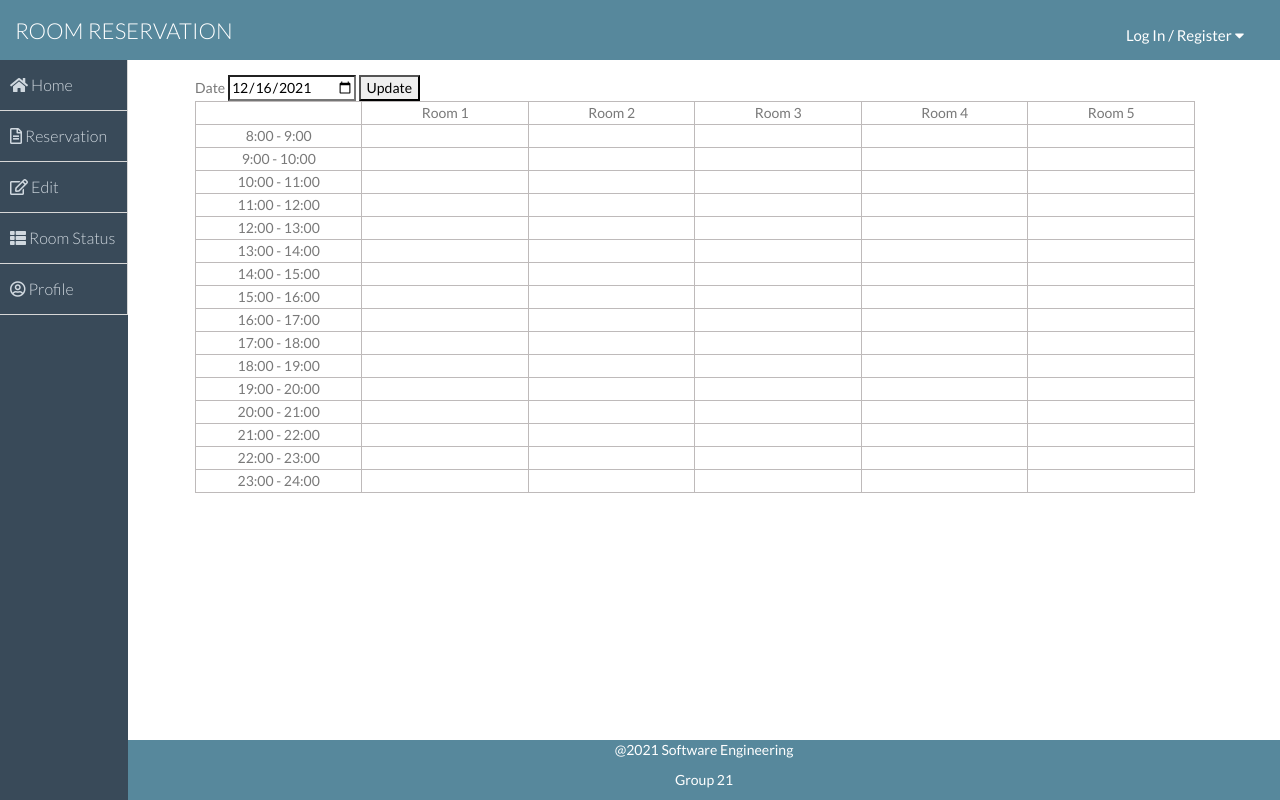
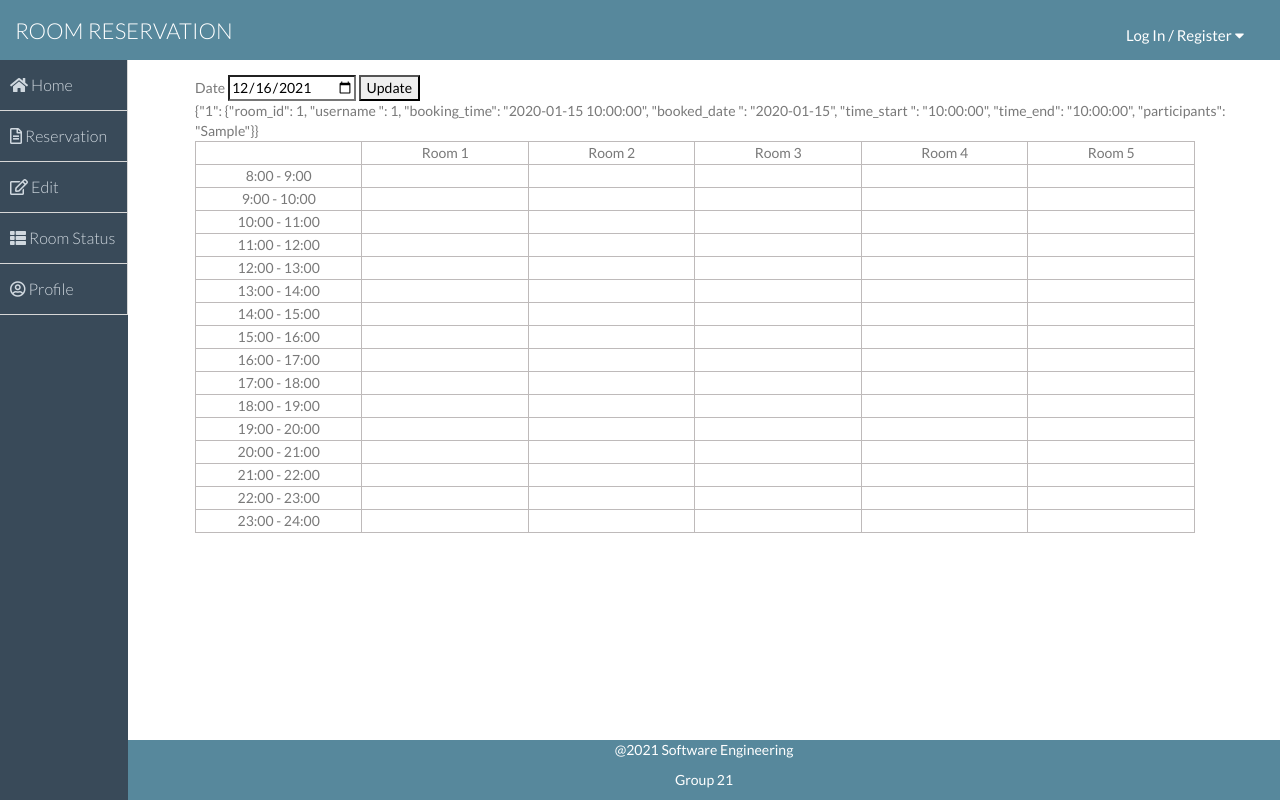
Before and after one commit to angelawirantono/Room-Reservation, a Flask app: page /booking/status in a window 1280 px wide. Run offline with Flask 2, Linux system fonts and the light colour scheme; tables that the repository leaves empty hold one stand-in row (values such as "Sample post"); some libraries are stand-ins or nearby versions.

Commit message:
set up database access for room status

```diff
--- a/project/auth.py
+++ b/project/auth.py
@@ -56,3 +56,8 @@ def login():
 def logout():
     logout_user()
     return redirect(url_for('auth.login'))
+
+@auth_bp.route('/profile')
+@login_required
+def profile():
+    return render_template('profile.html')
--- a/project/booking.py
+++ b/project/booking.py
@@ -5,10 +5,10 @@ from werkzeug.exceptions import abort
 from datetime import datetime
 
 from flask_login import login_required, current_user
-from wtforms import widgets
 from .forms import ReservationForm
 from .models import db, Reservation, User
 from . import NO_OF_ROOMS, OPEN_HOURS
+import json
 
 booking_bp = Blueprint('booking', __name__, url_prefix='/booking')
 
@@ -22,7 +22,18 @@ def get_participants():
     return participants
 
 def get_reservations():
-    reservations = db.session.query(Reservation.booked_date, Reservation.time_start, Reservation.time_end).all()
+    reservations = {}
+    for r in db.session.query(Reservation).all():
+        reservations[r.id] = {
+            'room_id' : r.room_id,
+            'username ':r.username ,
+            'room_id':r.room_id,
+            'booking_time':r.booking_time,
+            'booked_date ':r.booked_date ,
+            'time_start ':r.time_start,
+            'time_end':r.time_end,
+            'participants':r.participants
+        }
     return reservations
 
 @booking_bp.route('/book', methods=('GET', 'POST'))
@@ -31,7 +42,6 @@ def book():
     form = ReservationForm()
     party_list = [p for p in get_participants() if (p[0] != current_user.username)]
     form.participants.choices = [p[1] for p in party_list]
-    records = get_reservations()
 
     if request.method == 'POST' and form.validate_on_submit():
         party_username = []
@@ -41,7 +51,7 @@ def book():
         print(party_username)
 
         reservation = Reservation(
-                current_user.id,
+                current_user.username,
                 form.room_id.data,
                 datetime.now(),
                 form.booked_date.data,
@@ -51,7 +61,6 @@ def book():
                 )
 
         if check_availability(form.room_id.data, form.booked_date.data, form.time_start.data, form.time_end.data):
-
             db.session.add(reservation)
             db.session.commit()
             return redirect(url_for('booking.index'))
@@ -63,7 +72,7 @@ def book():
     #     form.time_end.default = record.time_end
     #     form.process()
 
-    return render_template('booking/book.html', form=form, participants=party_list, hours=OPEN_HOURS, no_of_rooms=NO_OF_ROOMS, records=records)
+    return render_template('booking/book.html', form=form, participants=party_list, hours=OPEN_HOURS, no_of_rooms=NO_OF_ROOMS)
 
 # def get_reservation(id, check_author=True):
 #     reservation = get_db().execute(
@@ -136,7 +145,8 @@ def cancel(id):
 
     return redirect(url_for('booking.index'))
 
-@booking_bp.route('status', methods=('POST', 'GET'))
+
+@booking_bp.route('status', methods=('GET', ))
 def status():
     records = get_reservations()
-    return render_template('status.html', hours=OPEN_HOURS, no_of_rooms=NO_OF_ROOMS, records=records)
+    return render_template('status.html', hours=OPEN_HOURS, no_of_rooms=NO_OF_ROOMS, records=json.dumps(records, default=str))
--- a/project/models.py
+++ b/project/models.py
@@ -36,7 +36,7 @@ class User(db.Model):
 
 class Reservation(db.Model):
     id = db.Column(db.Integer, primary_key=True)
-    user_id = db.Column(db.Integer, nullable=False)
+    username  = db.Column(db.Integer, nullable=False)
     room_id = db.Column(db.Integer, nullable=False)
     booking_time = db.Column(db.DateTime, nullable=False)
     booked_date = db.Column(db.Date, nullable=False)
@@ -44,8 +44,8 @@ class Reservation(db.Model):
     time_end = db.Column(db.Time, nullable=False)
     participants = db.Column(db.String)
 
-    def __init__(self, user_id, room_id, booking_time, booked_date, time_start, time_end, party_list):
-        self.user_id  = user_id
+    def __init__(self, username, room_id, booking_time, booked_date, time_start, time_end, party_list):
+        self.username  = username
         self.room_id = room_id
         self.booking_time = booking_time
         self.booked_date = booked_date
--- a/project/templates/base.html
+++ b/project/templates/base.html
@@ -184,7 +184,7 @@
                         </a>
                     </li>
                     <li class="sub-menu">
-                        <a class="" href="#">
+                        <a class="" href="{{ url_for('auth.profile') }}">
                             <i class="fa fa-user-circle-o"></i> Profile
                         </a>
                     </li>
--- a/project/templates/booking/edit.html
+++ b/project/templates/booking/edit.html
@@ -58,7 +58,7 @@
                 <div class="form-group">
                     <div class="col-lg-10">
                         <input type="submit" class="btn btn-success" value="Submit">
-                        <button type="reset" class="btn btn-danger">Clear Form</button>
+                        <button type="reset" class="btn btn-danger" onclick="return confirm('Are you sure?')">Clear Form</button>
                     </div>
                 </div>
             </section>
--- a/project/templates/booking/index.html
+++ b/project/templates/booking/index.html
@@ -23,13 +23,13 @@
     <tr>
         <td> Reservation {{ record['id'] }}</td>
         <div class="about">
-            <!-- <td>{{ record['room_id'] }} </td> -->
-            <td>{{ record['user_id'] }}</td>
+            <td>{{ record['room_id'] }} </td>
+            <td>{{ record['username'] }}</td>
             <!-- <td>{{ record['booking_time'].strftime('%Y-%m-%d') }}</td> -->
             <td>{{ record['booked_date'] }}</td>
             <td>{{ record['time_start'] }} - {{ record['time_end'] }}</td>
         </div>
-        {% if current_user.id == record['user_id'] %}
+        {% if current_user.username == record['username'] %}
         <td><a class="action" href="{{ url_for('booking.edit', id=record['id']) }}">Edit</a></td>
         <td><a class="action" href="{{ url_for('booking.cancel', id=record['id']) }}">Cancel</a></td>
         {% endif %}
--- a/project/templates/status.html
+++ b/project/templates/status.html
@@ -23,17 +23,29 @@
             {% endfor %}
         </tr>
         {% endfor %}
+        {{records}}
     </table>
 </div>
 
 {% endblock %}
 
 {% block script %}
-<script>
+<script type="text/javascript">
     document.getElementById('datePicker').valueAsDate = new Date();
     function updateTable(){
         var date = document.getElementById("selected_date");
+        var data = {{ records | safe }};
+        console.log(typeof(data));
+        console.log((data));
 
+        var words = data.split(',');
+        for(var i=0;i<words.length;i++){
+            console.log(words[i]);
+        }
+
+        // for(var i=0;i< data.length;i++){
+        //     console.log(data);
+        // }
     }
 </script>
 {% endblock %}
```
Also changed, not shown: project/profile.html (added, +10 -0 lines), project/templates/booking/book.html (+4 -24 lines).
